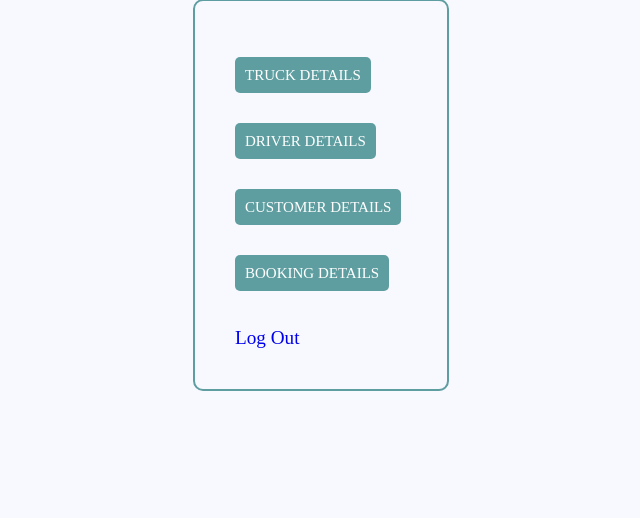
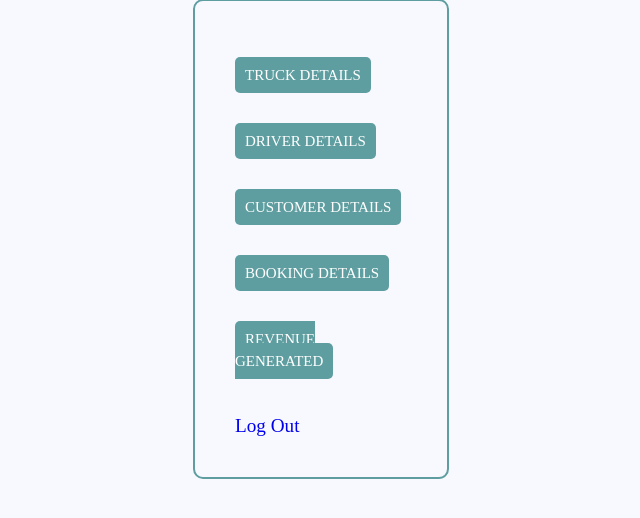
Before and after one commit to NAGHA-AKSHAYAA/CARGO-MANAGEMENT-FINAL, a PHP site: page /adminview.php in a window 1280 px wide. Shown: the part 129-647 px from the top of the page, without its empty margins (319-959 px from the left). Run offline with PHP 8.4, Linux system fonts and the light colour scheme.

Commit message:
Update adminview.php

```diff
--- a/adminview.php
+++ b/adminview.php
@@ -15,6 +15,8 @@
       <br><br><br>
       <a style="text-decoration:none" class="btn" href="bookingdetails/read.php">BOOKING DETAILS</a>
 			<br><br><br>
+      <a style="text-decoration:none" class="btn" href="Revenue/read.php">REVENUE GENERATED</a>
+      <br><br><br>
 			<a style="text-decoration:none" href="/project/login.php">Log Out</a>
 
 
```
